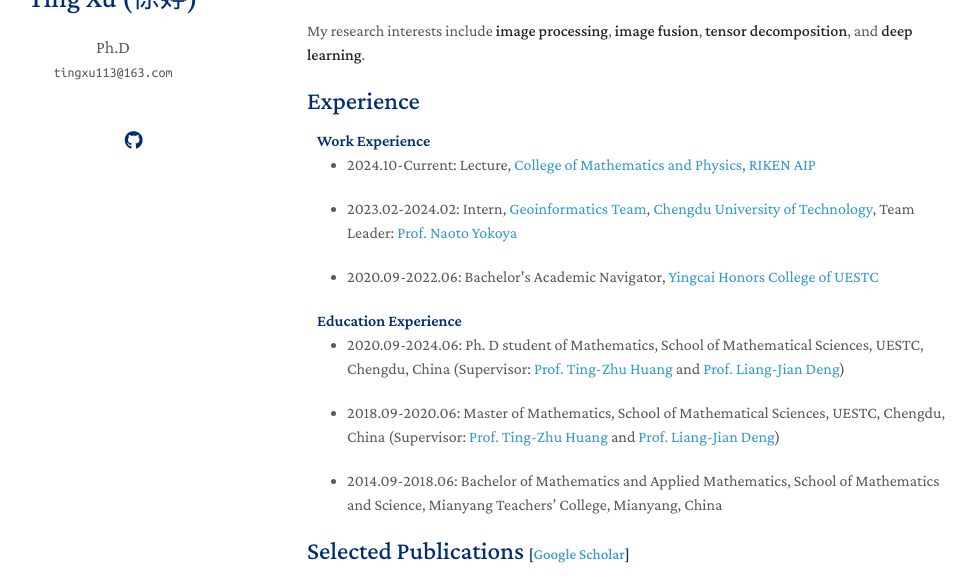
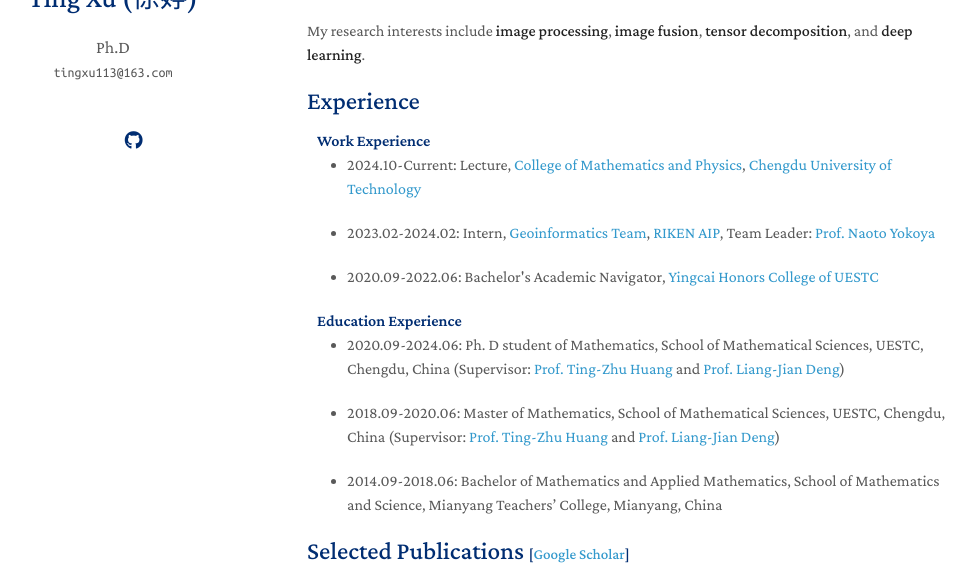
Before and after one commit to tingxu113/tingxu113.github.io, a Jekyll site: the page built from index.md, in a window 1280 px wide and 900 px high, cut to the strip 230-817 px from the top of the window. Shown: the whole strip, without its empty margins (163-1139 px from the left). Built offline with Jekyll 4.4.1, drawn with Linux system fonts in a browser that asks for light colours; nearby versions of some CDN libraries; a style sheet for code colours, icons or effects is not loaded; our own code applies the rules of GitHub Pages for plain Markdown files.

```diff
--- a/index.md
+++ b/index.md
@@ -15,10 +15,10 @@ My research interests include **image processing**, **image fusion**, **tensor d
 <h4 style="margin:0 10px 0;">Work Experience</h4>
 <ul style="margin:0 0 5px;">
   <li>
-    <p>2024.10-Current: Lecture, <a href="https://cmp.cdut.edu.cn/">College of Mathematics and Physics</a>,  <a href="https://www.riken.jp/en/research/labs/aip/">RIKEN AIP</a></p></li>
+    <p>2024.10-Current: Lecture, <a href="https://cmp.cdut.edu.cn/">College of Mathematics and Physics</a>, <a href="https://www.cdut.edu.cn/">Chengdu University of Technology</a> </p></li>
 
   <li>
-    <p>2023.02-2024.02: Intern, <a href="https://geoinformatics2018.com/">Geoinformatics Team</a>,  <a href="https://www.cdut.edu.cn/">Chengdu University of Technology</a>, Team Leader: <a href="https://naotoyokoya.com/"> Prof. Naoto Yokoya</a> </p></li>
+    <p>2023.02-2024.02: Intern, <a href="https://geoinformatics2018.com/">Geoinformatics Team</a>, <a href="https://www.riken.jp/en/research/labs/aip/">RIKEN AIP</a>, Team Leader: <a href="https://naotoyokoya.com/"> Prof. Naoto Yokoya</a> </p></li>
   <li>
     <p>2020.09-2022.06: Bachelor's Academic Navigator, <a href="https://www.yingcai.uestc.edu.cn/">Yingcai Honors College of UESTC</a></p>
   </li> </ul>
```
